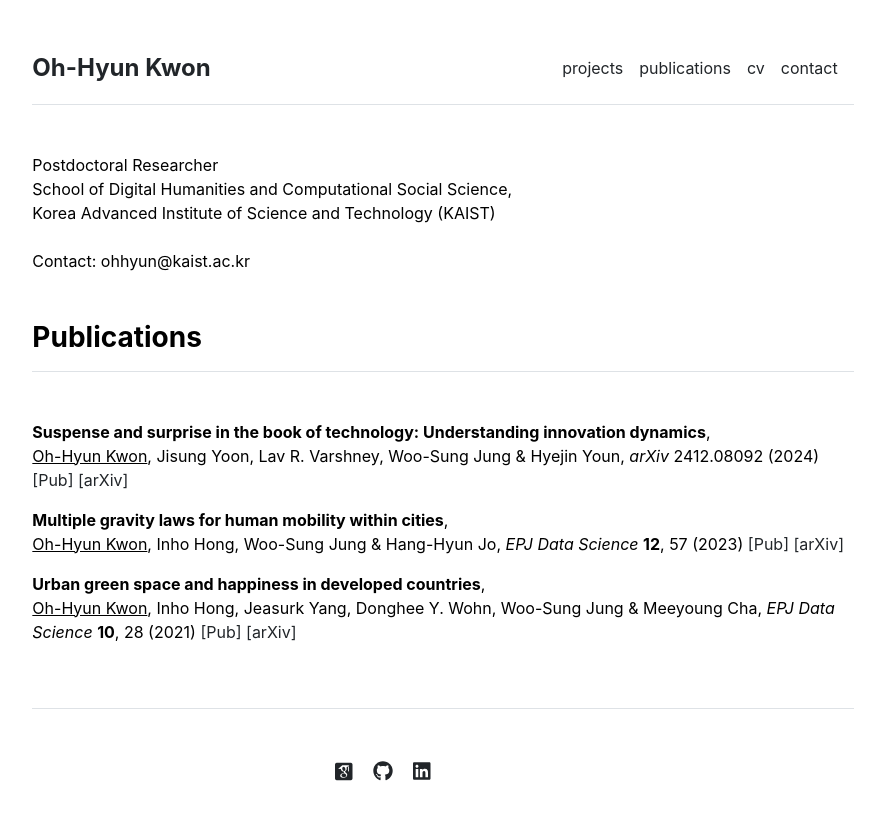
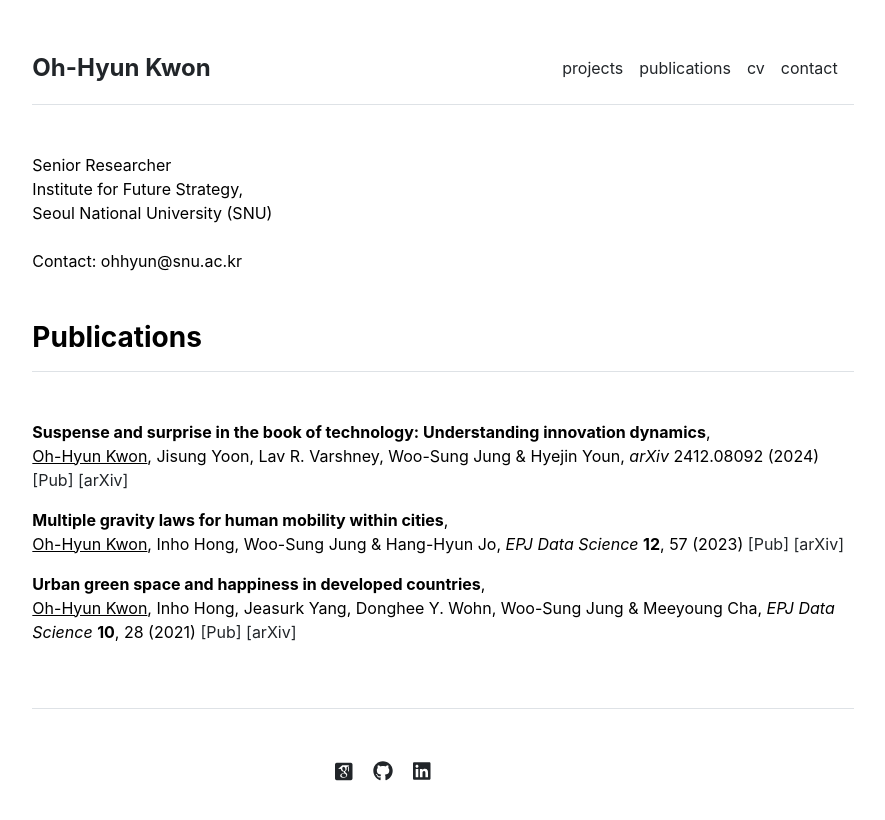
Before and after one commit to pothyd/pothyd.github.io, a Jekyll site: the page built from index.md, in a window 1280 px wide. Shown: the top 820 px of the page, without its empty margins (197-1082 px from the left). Built offline with Jekyll 4.4.1, drawn with Linux system fonts in a browser that asks for light colours; some web fonts are replaced.

Commit message:
Update introduction.html

```diff
--- a/_includes/introduction.html
+++ b/_includes/introduction.html
@@ -1,9 +1,9 @@
 <div class="row g-5 mb-5">
   <div>
 <!--     <h3 class="fw-bold border-bottom pb-3 mb-5">Profile</h3> -->
-    Postdoctoral Researcher<br>
-    School of Digital Humanities and Computational Social Science,<br>
-    Korea Advanced Institute of Science and Technology (KAIST)<br><br>
-    Contact: ohhyun@kaist.ac.kr
+    Senior Researcher<br>
+    Institute for Future Strategy,<br>
+    Seoul National University (SNU)<br><br>
+    Contact: ohhyun@snu.ac.kr
   </div>
 </div>
```
